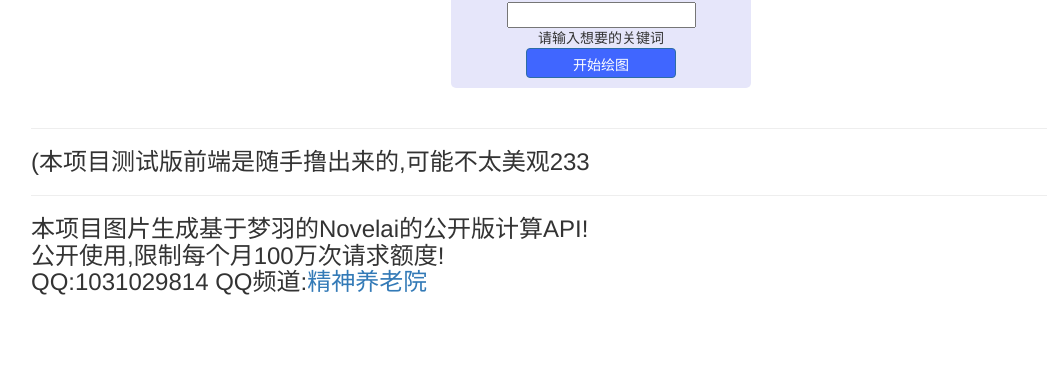
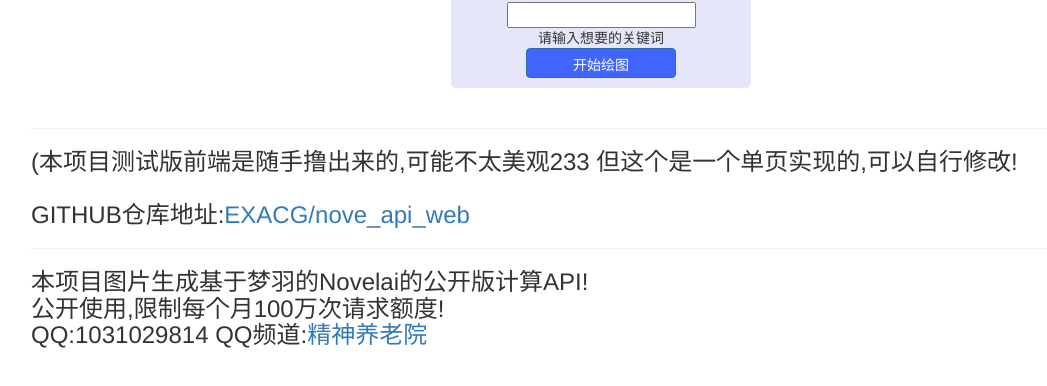
Before and after one commit to EXACG/nove_api_web, a plain HTML site: page index.html in a window 1280 px wide. Shown: the part 50-436 px from the top of the page, without its empty margins (39-1086 px from the left). Drawn offline with nearby package versions, Linux system fonts and the light colour scheme.

Commit message:
Update index.html

```diff
--- a/index.html
+++ b/index.html
@@ -3,7 +3,7 @@
         <meta charset="utf-8">
         <meta http-equiv="X-UA-Compatible" content="IE=edge">
         <meta name="viewport" content="width=device-width, initial-scale=1">
-        <title>梦羽的AI绘图Demo</title>
+        <title>梦羽的AI绘图测试版前端</title>
         <link rel="stylesheet" href="https://cdnjs.cloudflare.com/ajax/libs/twitter-bootstrap/3.3.5/css/bootstrap.min.css">
         <style>
             #input {
@@ -91,7 +91,7 @@
         </div>
         <br><div class="Result">
             <hr/>
-            <h3>(本项目测试版前端是随手撸出来的,可能不太美观233</h3>
+            <h3>(本项目测试版前端是随手撸出来的,可能不太美观233 但这个是一个单页实现的,可以自行修改!<br/><br/>GITHUB仓库地址:<a href="https://github.com/EXACG/nove_api_web">EXACG/nove_api_web</a></h3>
             <hr/>
             <h3>本项目图片生成基于梦羽的Novelai的公开版计算API! <br/>公开使用,限制每个月100万次请求额度! <br/>QQ:1031029814 QQ频道:<a href="https://qun.qq.com/qqweb/qunpro/share?_wv=3&_wwv=128&inviteCode=1cg5Q4&from=246610&biz=ka">精神养老院</a></h3>
         </div>
```
